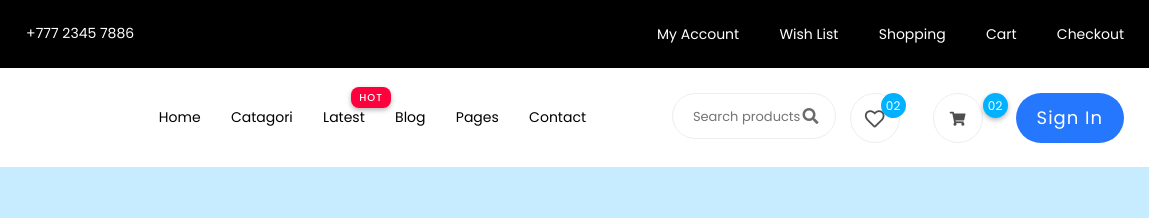
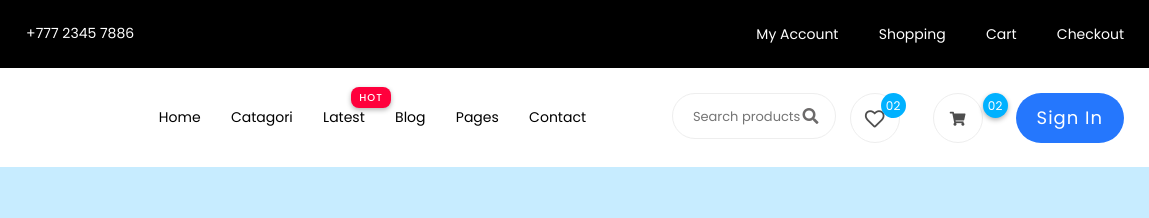
Before and after one commit to ivaniturbeo/StickerStore, a plain HTML site: page index.html in a window 1280 px wide. Shown: the top 218 px of the page, 131-1280 px from the left. Drawn offline with nearby package versions, Linux system fonts and the light colour scheme; a web font is replaced by a local one.

Commit message:
quitar liga de wishlist

```diff
--- a/index.html
+++ b/index.html
@@ -69,7 +69,6 @@
                                 <div class="header-info-right">
                                    <ul>
                                        <li><a href="login.html">My Account </a></li>
-                                       <li><a href="product_list.html">Wish List  </a></li>
                                        <li><a href="cart.html">Shopping</a></li>
                                        <li><a href="cart.html">Cart</a></li>
                                        <li><a href="checkout.html">Checkout</a></li>
```
